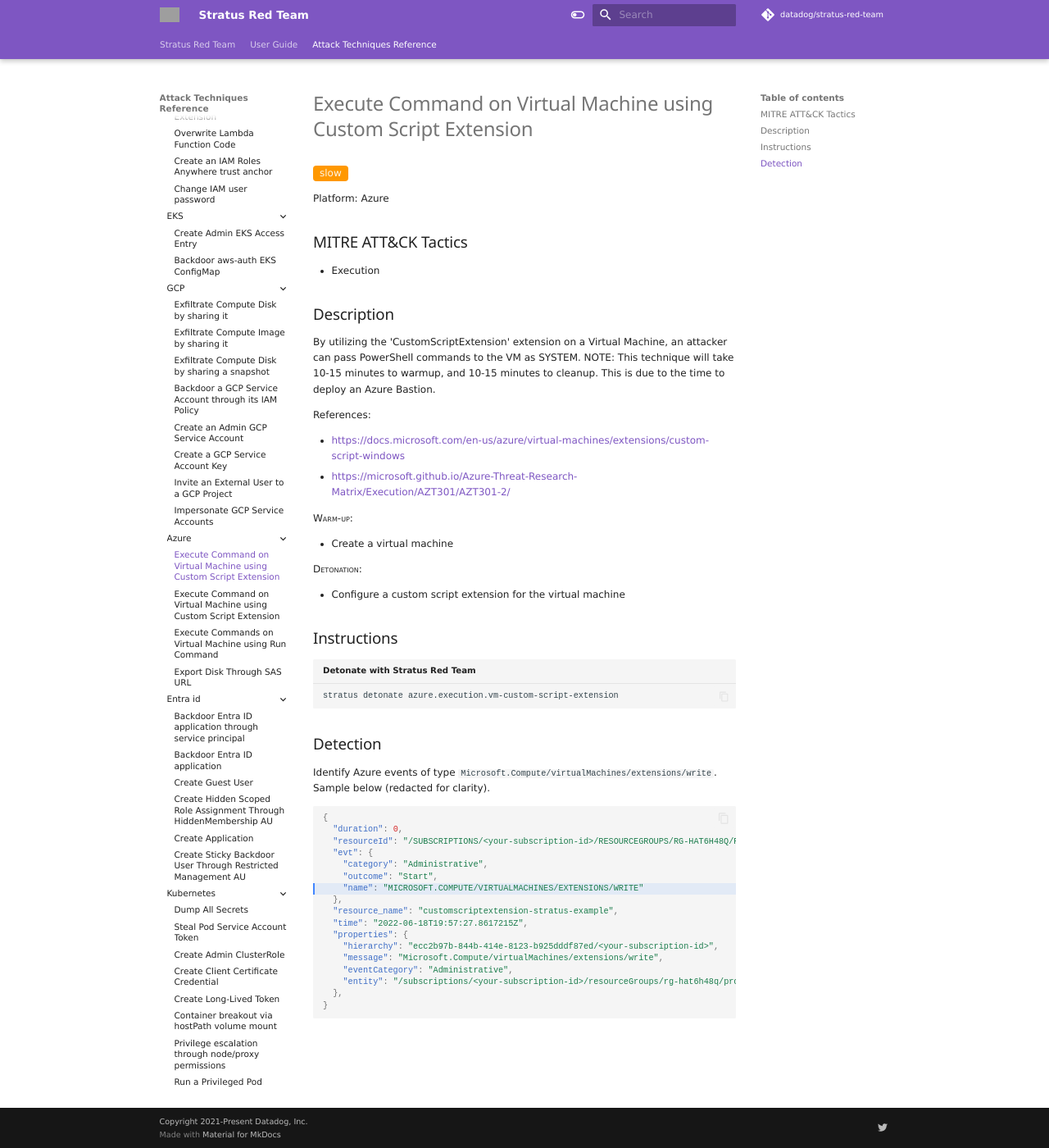
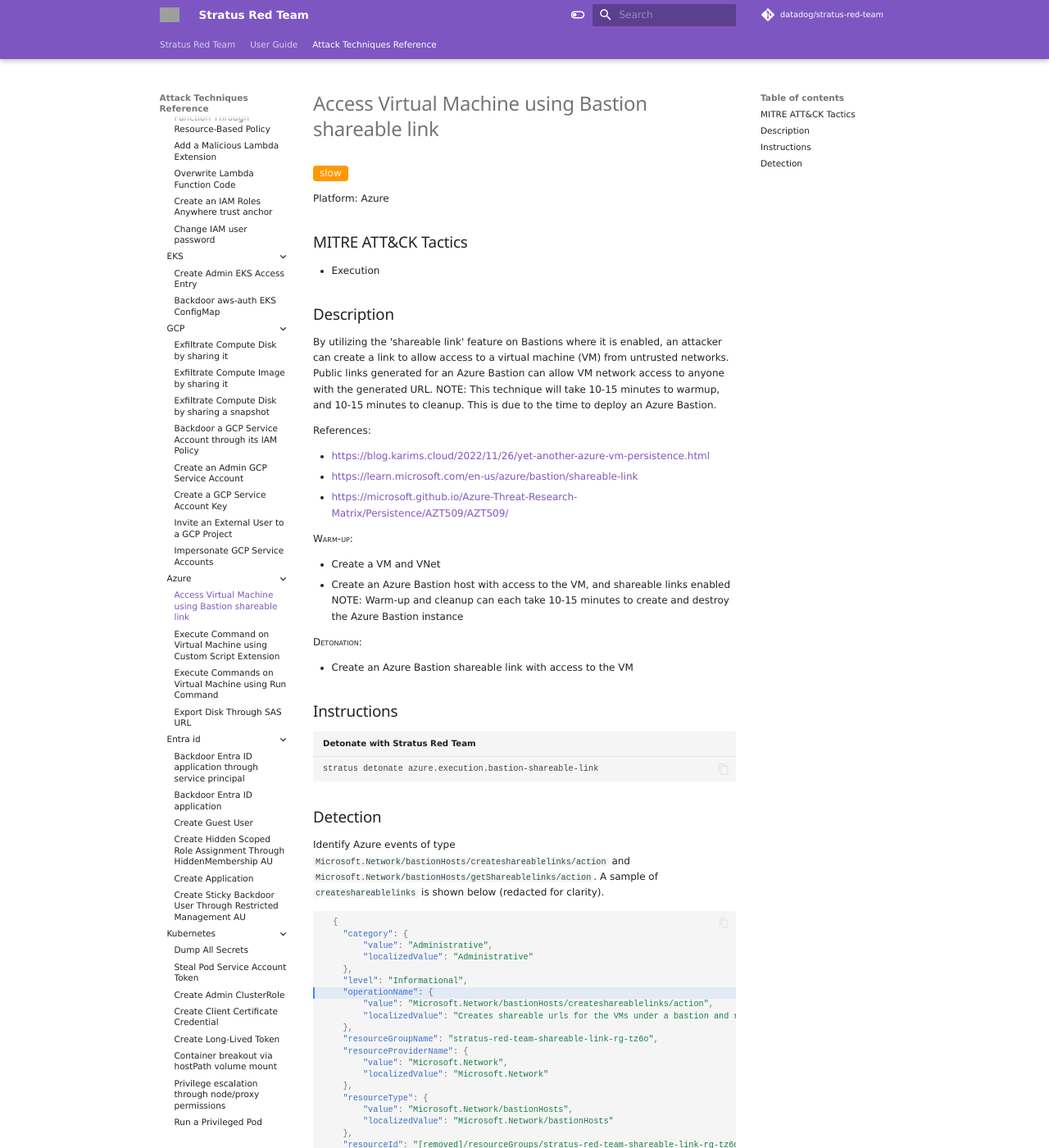
Before and after one commit to DataDog/stratus-red-team, an MkDocs documentation site: the page built from docs/attack-techniques/azure/azure.execution.bastion-shareable-link.md, in a window 1280 px wide and 1400 px high. Shown: the whole window at 82% size. Built offline with MkDocs 1.6.1 and Material for MkDocs 9.7.7, drawn with Linux system fonts in a browser that asks for light colours; nearby versions of some CDN libraries; library files that are not in the unit come from our copies; comment, search, counter and statistics services are not loaded; some of the changed text lies outside the part shown; grey boxes are pictures that could not be loaded.

Commit message:
Add techniqe documentation

````diff
--- a/docs/attack-techniques/azure/azure.execution.bastion-shareable-link.md
+++ b/docs/attack-techniques/azure/azure.execution.bastion-shareable-link.md
@@ -1,8 +1,8 @@
 ---
-title: Execute Command on Virtual Machine using Custom Script Extension
+title: Access Virtual Machine using Bastion shareable link
 ---
 
-# Execute Command on Virtual Machine using Custom Script Extension
+# Access Virtual Machine using Bastion shareable link
 
  <span class="smallcaps w3-badge w3-orange w3-round w3-text-sand" title="This attack technique is slow to warm up and cleanup">slow</span>
 
@@ -17,49 +17,68 @@
 ## Description
 
 
-By utilizing the 'CustomScriptExtension' extension on a Virtual Machine, an attacker can pass PowerShell commands to the VM as SYSTEM.
+By utilizing the 'shareable link' feature on Bastions where it is enabled, an attacker can create a link to allow access to a virtual machine (VM) from untrusted networks. Public links generated for an Azure Bastion can allow VM network access to anyone with the generated URL.
 NOTE: This technique will take 10-15 minutes to warmup, and 10-15 minutes to cleanup. This is due to the time to deploy an Azure Bastion.
 
 References:
 
-- https://docs.microsoft.com/en-us/azure/virtual-machines/extensions/custom-script-windows
-- https://microsoft.github.io/Azure-Threat-Research-Matrix/Execution/AZT301/AZT301-2/
+- https://blog.karims.cloud/2022/11/26/yet-another-azure-vm-persistence.html
+- https://learn.microsoft.com/en-us/azure/bastion/shareable-link
+- https://microsoft.github.io/Azure-Threat-Research-Matrix/Persistence/AZT509/AZT509/
 
 <span style="font-variant: small-caps;">Warm-up</span>:
 
-- Create a virtual machine
+- Create a VM and VNet
+- Create an Azure Bastion host with access to the VM, and shareable links enabled
+NOTE: Warm-up and cleanup can each take 10-15 minutes to create and destroy the Azure Bastion instance
 
 <span style="font-variant: small-caps;">Detonation</span>:
 
-- Configure a custom script extension for the virtual machine
-
+- Create an Azure Bastion shareable link with access to the VM
 
 ## Instructions
 
 ```bash title="Detonate with Stratus Red Team"
-stratus detonate azure.execution.vm-custom-script-extension
+stratus detonate azure.execution.bastion-shareable-link
 ```
 ## Detection
 
-
-Identify Azure events of type <code>Microsoft.Compute/virtualMachines/extensions/write</code>. Sample below (redacted for clarity).
+Identify Azure events of type <code>Microsoft.Network/bastionHosts/createshareablelinks/action</code> and <code>Microsoft.Network/bastionHosts/getShareablelinks/action</code>. A sample of <code>createshareablelinks</code> is shown below (redacted for clarity).
 
 ```json hl_lines="7"
-{
-  "duration": 0,
-  "resourceId": "/SUBSCRIPTIONS/<your-subscription-id>/RESOURCEGROUPS/RG-HAT6H48Q/PROVIDERS/MICROSOFT.COMPUTE/VIRTUALMACHINES/VM-HAT6H48Q/EXTENSIONS/CUSTOMSCRIPTEXTENSION-STRATUS-EXAMPLE",
-  "evt": {
-    "category": "Administrative",
-    "outcome": "Start",
-    "name": "MICROSOFT.COMPUTE/VIRTUALMACHINES/EXTENSIONS/WRITE"
-  },
-  "resource_name": "customscriptextension-stratus-example",
-  "time": "2022-06-18T19:57:27.8617215Z",
-  "properties": {
-    "hierarchy": "ecc2b97b-844b-414e-8123-b925dddf87ed/<your-subscription-id>",
-    "message": "Microsoft.Compute/virtualMachines/extensions/write",
-    "eventCategory": "Administrative",
-    "entity": "/subscriptions/<your-subscription-id>/resourceGroups/rg-hat6h48q/providers/Microsoft.Compute/virtualMachines/vm-hat6h48q/extensions/CustomScriptExtension-Stratus-Example"
-  },
+  {
+    "category": {
+        "value": "Administrative",
+        "localizedValue": "Administrative"
+    },
+    "level": "Informational",
+    "operationName": {
+        "value": "Microsoft.Network/bastionHosts/createshareablelinks/action",
+        "localizedValue": "Creates shareable urls for the VMs under a bastion and returns the urls"
+    },
+    "resourceGroupName": "stratus-red-team-shareable-link-rg-tz6o",
+    "resourceProviderName": {
+        "value": "Microsoft.Network",
+        "localizedValue": "Microsoft.Network"
+    },
+    "resourceType": {
+        "value": "Microsoft.Network/bastionHosts",
+        "localizedValue": "Microsoft.Network/bastionHosts"
+    },
+    "resourceId": "[removed]/resourceGroups/stratus-red-team-shareable-link-rg-tz6o/providers/Microsoft.Network/bastionHosts/stratus-red-team-shareable-link-bastion-tz6o",
+    "status": {
+        "value": "Succeeded",
+        "localizedValue": "Succeeded"
+    },
+    "subStatus": {
+        "value": "",
+        "localizedValue": ""
+    },
+    "properties": {
+        "eventCategory": "Administrative",
+        "entity": "[removed]/resourceGroups/stratus-red-team-shareable-link-rg-tz6o/providers/Microsoft.Network/bastionHosts/stratus-red-team-shareable-link-bastion-tz6o",
+        "message": "Microsoft.Network/bastionHosts/createshareablelinks/action",
+        "hierarchy": "[removed]"
+    },
 }
 ```
````
